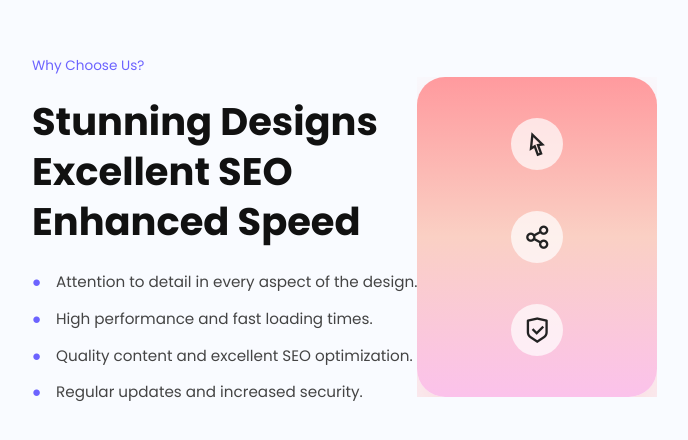
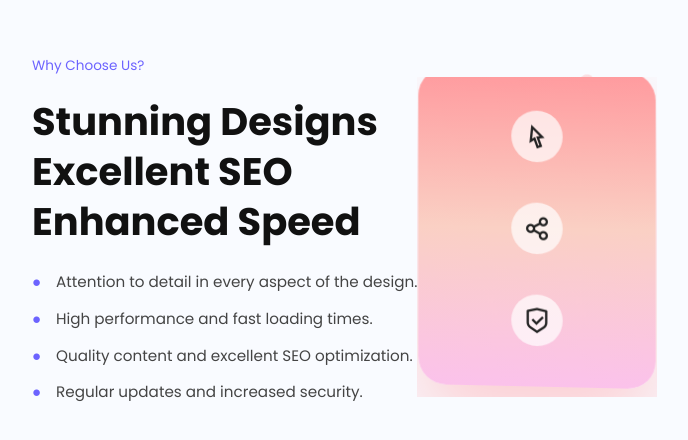
Before and after one commit to annoy809/Portfolio, a React (Vite) app: page /whychooseus in a window 1280 px wide. Shown: the part 218-658 px from the top of the page, without its empty margins (48-736 px from the left). Built offline with nearby package versions, Linux system fonts and the light colour scheme.

Commit message:
something change

```diff
--- a/src/Home.jsx
+++ b/src/Home.jsx
@@ -9,11 +9,14 @@ import WhyChooseUs from "./WhyChooseUs";
 import DesignServices from "./DesignServices";
 import WebDesignSection from "./WebDesignSection";
 import Project from "./Project";
+import Snowfall from "./Snowfall";
+
 
 
 export default function App() {
   return (
     <>
+      <Snowfall />
       <Navbar />
       <main>
         <Portfolio />
--- /dev/null
+++ b/src/Snowfall.jsx
@@ -0,0 +1,79 @@
+import React, { useEffect, useRef } from "react";
+
+const Snowfall = () => {
+  const canvasRef = useRef(null);
+
+  useEffect(() => {
+    const canvas = canvasRef.current;
+    const ctx = canvas.getContext("2d");
+
+    let width = window.innerWidth;
+    let height = window.innerHeight;
+
+    canvas.width = width;
+    canvas.height = height;
+
+    const flakes = [];
+    const flakeCount = width < 768 ? 50 : 120; // less flakes on mobile
+
+    for (let i = 0; i < flakeCount; i++) {
+      flakes.push({
+        x: Math.random() * width,
+        y: Math.random() * height,
+        r: Math.random() * 3 + 1,
+        d: Math.random() * 2,
+      });
+    }
+
+    const draw = () => {
+      ctx.clearRect(0, 0, width, height);
+      ctx.fillStyle = "rgba(255, 255, 255, 0.8)";
+      ctx.beginPath();
+      flakes.forEach((f) => {
+        ctx.moveTo(f.x, f.y);
+        ctx.arc(f.x, f.y, f.r, 0, Math.PI * 2);
+      });
+      ctx.fill();
+      move();
+      requestAnimationFrame(draw);
+    };
+
+    const move = () => {
+      flakes.forEach((f) => {
+        f.y += Math.pow(f.d, 2) + 1;
+        f.x += Math.sin(f.y * 0.01) * 1.5;
+        if (f.y > height) {
+          f.y = -5;
+          f.x = Math.random() * width;
+        }
+      });
+    };
+
+    draw();
+
+    const handleResize = () => {
+      width = window.innerWidth;
+      height = window.innerHeight;
+      canvas.width = width;
+      canvas.height = height;
+    };
+    window.addEventListener("resize", handleResize);
+
+    return () => window.removeEventListener("resize", handleResize);
+  }, []);
+
+  return (
+    <canvas
+      ref={canvasRef}
+      style={{
+        position: "fixed",
+        top: 0,
+        left: 0,
+        pointerEvents: "none",
+        zIndex: 999,
+      }}
+    />
+  );
+};
+
+export default Snowfall;
--- a/src/WhyChooseUs.css
+++ b/src/WhyChooseUs.css
@@ -4,8 +4,49 @@
   display: flex;
   justify-content: center;
   background: #f9fafb;
+  position: relative;
+  overflow: hidden;
 }
 
+/* Floating droplets animation */
+.why-wrapper::before,
+.why-wrapper::after {
+  content: "";
+  position: absolute;
+  width: 20px;
+  height: 20px;
+  background: rgba(108, 99, 255, 0.3);
+  border-radius: 50%;
+  animation: floatDrop 6s linear infinite;
+  top: -40px;
+}
+
+.why-wrapper::after {
+  width: 14px;
+  height: 14px;
+  background: rgba(255, 108, 108, 0.3);
+  animation-delay: 3s;
+  left: 80%;
+}
+
+@keyframes floatDrop {
+  0% {
+    transform: translateY(0) rotate(0deg);
+    opacity: 1;
+  }
+  50% {
+    transform: translateY(30vh) rotate(180deg);
+    opacity: 0.6;
+  }
+  100% {
+    transform: translateY(60vh) rotate(360deg);
+    opacity: 0;
+  }
+}
+
+/* =========================
+   CARD
+========================= */
 .why-card {
   width: 100%;
   max-width: 1200px;
@@ -16,11 +57,15 @@
   align-items: center;
   justify-content: space-between;
   box-shadow: 0 30px 80px rgba(0, 0, 0, 0.08);
+  position: relative;
+  overflow: hidden;
 }
 
 /* LEFT */
 .why-content {
   max-width: 520px;
+  position: relative;
+  z-index: 2;
 }
 
 .why-label {
@@ -36,6 +81,8 @@
   line-height: 1.3;
   margin-bottom: 24px;
   color: #111;
+  position: relative;
+  z-index: 2;
 }
 
 .why-content ul {
@@ -60,6 +107,7 @@
 /* RIGHT */
 .why-visual {
   position: relative;
+  z-index: 1;
 }
 
 .glass-card {
@@ -77,6 +125,14 @@
   flex-direction: column;
   align-items: center;
   justify-content: space-evenly;
+  animation: floatCard 4s ease-in-out infinite alternate;
+}
+
+/* Floating card animation */
+@keyframes floatCard {
+  0% { transform: translateY(0) rotateX(0deg) rotateY(0deg); }
+  50% { transform: translateY(-10px) rotateX(10deg) rotateY(10deg); }
+  100% { transform: translateY(0) rotateX(0deg) rotateY(0deg); }
 }
 
 .glass-card i {
@@ -89,6 +145,11 @@
   display: flex;
   align-items: center;
   justify-content: center;
+  transition: all 0.3s ease;
+}
+
+.glass-card i:hover {
+  transform: scale(1.2) rotate(20deg);
 }
 
 /* RESPONSIVE */
```
